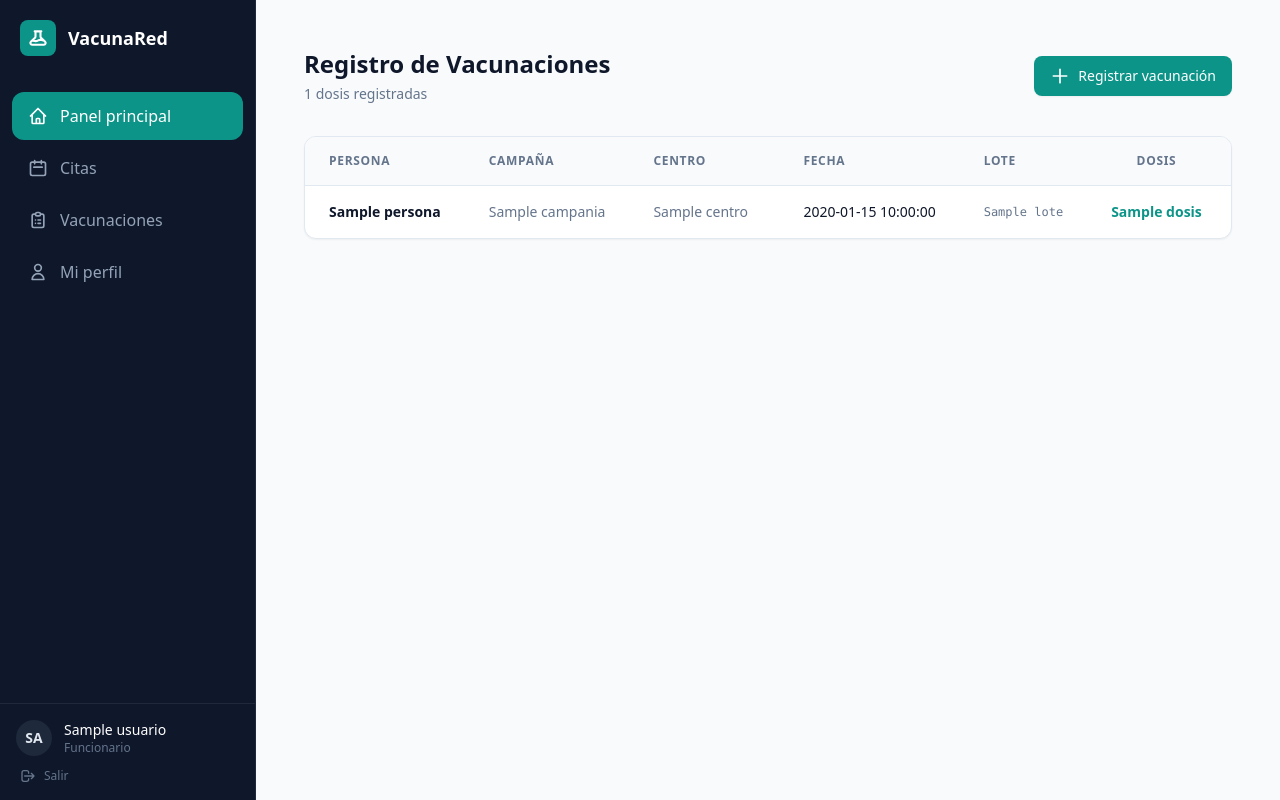
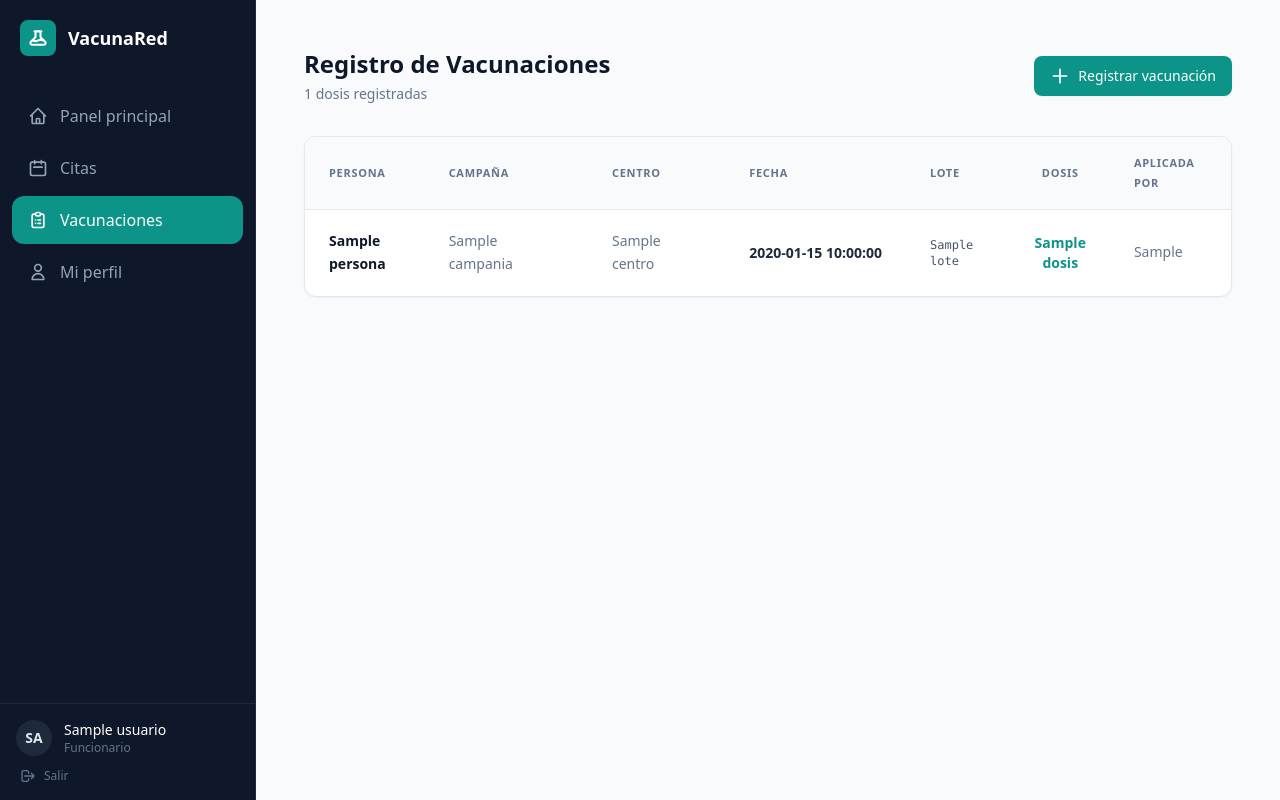
Before and after one commit to ignacio-231/Grupo9_dise-o_de_software, a Flask app: template src/templates/funcionario_vacunaciones.html in a window 1280 px wide. Run offline with Flask 3, Linux system fonts and the light colour scheme; the template is opened without the code that fills it: most values are stand-ins (such as "Sample title", 1, 10 or a date in 2020); some libraries are stand-ins or nearby versions.

Commit message:
interfaz para funcionarios

```diff
--- a/src/app.py
+++ b/src/app.py
@@ -2,7 +2,7 @@ from flask import Flask, render_template, request, redirect, url_for, session, f
 from base_datos_memoria import BaseDatosMemoria
 from datos_de_prueba import cargar_datos_de_prueba
 from facade_sistema import SistemaVacunacionFacade
-from modelos import Cita
+from modelos import Cita, Vacunacion  # <-- CORRECCIÓN: Se agrega Vacunacion aquí
 
 app = Flask(__name__)
 app.secret_key = "vacunared_secret_key_provisional"
@@ -198,7 +198,6 @@ def cancelar_cita(id_cita):
         print(f"Error al cancelar o enviar correo: {e}")
 
     # --- REDIRECCIÓN INTELIGENTE ---
-    # Si quien canceló la cita es un funcionario, vuelve a su panel. Si no, al de ciudadano.
     if session.get('rol') == 'VACUNADOR':
         return redirect(url_for('vista_citas_funcionario'))
     return redirect(url_for('vista_mis_citas'))
@@ -275,7 +274,6 @@ def vista_citas_funcionario():
         return redirect(url_for('vista_login'))
     usuario = sistema.seguridad.obtener_usuario(session['token'])
 
-    # Buscamos todas las citas programadas para mostrarlas en la tabla
     citas_todas = []
     for c in base_datos.citas.values():
         if c.estado in ["PROGRAMADA", "CONFIRMADA"]:
@@ -283,7 +281,6 @@ def vista_citas_funcionario():
             campania = base_datos.campanias.get(c.id_campania)
             centro = base_datos.centros.get(c.id_centro)
 
-            # Formateamos la hora para que quede limpia ("09:00")
             partes_fecha = c.fecha_hora.split(" a las ")
             fecha_sola = partes_fecha[0] if len(partes_fecha) > 0 else c.fecha_hora
             hora_sola = partes_fecha[1].replace(" hrs", "") if len(partes_fecha) > 1 else ""
@@ -310,32 +307,40 @@ def asignar_cita_funcionario():
         return redirect(url_for('vista_login'))
 
     try:
-        # El Funcionario se agenda la cita a SÍ MISMO
-        id_paciente = session['id_usuario']
-
         id_campania = int(request.form.get('campania'))
         id_centro = int(request.form.get('centro'))
         fecha = request.form.get('fecha')
         horario = request.form.get('horario')
 
-        # Validamos que el funcionario NO tenga ya una cita activa en esta campaña
+        id_paciente = session['id_usuario']
+
         cita_existente = next((c for c in base_datos.citas.values()
                                if c.id_persona == id_paciente
                                and c.id_campania == id_campania
                                and c.estado in ["PROGRAMADA", "CONFIRMADA"]), None)
 
         if cita_existente:
-            print("Bloqueado: Ya tienes una cita activa para esta campaña.")
+            flash("Ya tienes una cita activa para esta campaña.", "error")
             return redirect(url_for('vista_citas_funcionario'))
 
+        nueva_cita_id = max(base_datos.citas.keys()) + 1 if base_datos.citas else 1
         fecha_formateada = f"{fecha} a las {horario} hrs"
 
-        # Usamos el método original de tu sistema
-        sistema.reservar_cita(session['token'], id_centro, id_campania, fecha_formateada)
-        print(f"Éxito: Cita personal asignada al Funcionario {id_paciente}.")
+        nueva_cita = Cita(
+            id_cita=nueva_cita_id,
+            id_persona=id_paciente,
+            id_centro=id_centro,
+            id_campania=id_campania,
+            fecha_hora=fecha_formateada,
+            estado="PROGRAMADA"
+        )
+
+        base_datos.citas[nueva_cita_id] = nueva_cita
+        flash("Cita agendada exitosamente.", "success")
 
     except Exception as e:
-        print(f"Error al asignar cita personal de funcionario: {e}")
+        print(f"Error al asignar: {e}")
+        flash("Ocurrió un error inesperado.", "error")
 
     return redirect(url_for('vista_citas_funcionario'))
 
@@ -343,15 +348,57 @@ def asignar_cita_funcionario():
 def vista_vacunaciones_funcionario():
     if 'token' not in session or session.get('rol') != 'VACUNADOR':
         return redirect(url_for('vista_login'))
+
     usuario = sistema.seguridad.obtener_usuario(session['token'])
+    registros = []
 
-    registros = [
-        {"persona": "Carlos Muñoz Riquelme", "campania": "Influenza Invierno 2026", "centro": "Hospital San Borja Arriarán", "fecha": "03/07/2026", "lote": "FL-2026-B12", "dosis": 1, "aplicada_por": "Ana Torres"},
-        {"persona": "María González López", "campania": "Influenza Invierno 2026", "centro": "Hospital San Borja Arriarán", "fecha": "20/06/2026", "lote": "FL-2026-B12", "dosis": 1, "aplicada_por": "Valentina Morales"},
-        {"persona": "Diego Fernández Castro", "campania": "COVID-19 Refuerzo Bivalente 2026", "centro": "CESFAM Carol Urzúa", "fecha": "15/05/2026", "lote": "PF-2026-A34", "dosis": 1, "aplicada_por": "Valentina Morales"},
-        {"persona": "Carlos Muñoz Riquelme", "campania": "Hepatitis B — Funcionarios de Salud", "centro": "Hospital San Borja Arriarán", "fecha": "10/02/2026", "lote": "EN-2026-A01", "dosis": 1, "aplicada_por": "Ana Torres"}
-    ]
-    return render_template('funcionario_vacunaciones.html', usuario=usuario, registros=registros)
+    for v in base_datos.vacunaciones.values():
+        cita = base_datos.citas.get(v.id_cita)
+        if cita:
+            persona = base_datos.usuarios.get(cita.id_persona)
+            registros.append({
+                "persona": persona.nombre if persona else "Desconocido",
+                "campania": base_datos.campanias.get(cita.id_campania).nombre,
+                "centro": base_datos.centros.get(cita.id_centro).nombre,
+                "fecha": cita.fecha_hora.split(" ")[0],
+                "lote": v.id_lote,
+                "dosis": 1,
+                "aplicada_por": usuario.nombre
+            })
+
+    citas_pendientes = [c for c in base_datos.citas.values() if c.estado == "PROGRAMADA"]
+
+    return render_template('funcionario_vacunaciones.html',
+                           usuario=usuario,
+                           registros=registros,
+                           citas_pendientes=citas_pendientes)
+
+@app.route('/funcionario/registrar-vacunacion', methods=['POST'])
+def registrar_vacunacion_func():
+    if 'token' not in session or session.get('rol') != 'VACUNADOR':
+        return redirect(url_for('vista_login'))
+
+    try:
+        id_cita = int(request.form.get('id_cita'))
+        lote = request.form.get('lote')
+
+        if id_cita in base_datos.citas:
+            cita = base_datos.citas[id_cita]
+            cita.estado = "REALIZADA"
+
+            nuevo_id_vac = max(base_datos.vacunaciones.keys()) + 1 if base_datos.vacunaciones else 1
+
+            base_datos.vacunaciones[nuevo_id_vac] = Vacunacion(
+                id_vacunacion=nuevo_id_vac,
+                id_cita=id_cita,
+                id_lote=lote
+            )
+            print(f"Éxito: Vacunación {nuevo_id_vac} registrada para la cita {id_cita}.")
+
+    except Exception as e:
+        print(f"Error al registrar vacunación: {e}")
+
+    return redirect(url_for('vista_vacunaciones_funcionario'))
 
 @app.route('/funcionario/perfil')
 def vista_perfil_funcionario():
--- a/src/templates/funcionario_vacunaciones.html
+++ b/src/templates/funcionario_vacunaciones.html
@@ -2,74 +2,146 @@
 <html lang="es">
 <head>
     <meta charset="UTF-8">
-    <title>VacunaRed - Dashboard Funcionario</title>
+    <title>VacunaRed - Registro Vacunaciones</title>
     <script src="https://cdn.tailwindcss.com"></script>
     <script>tailwind.config = { theme: { extend: { colors: { brand: '#0D9488', sidebarBg: '#0F172A', mainBg: '#F8FAFC' } } } }</script>
 </head>
 <body class="bg-mainBg font-sans flex h-screen overflow-hidden">
-    <!-- SIDEBAR FUNCIONARIO -->
+
     <aside class="w-64 bg-sidebarBg text-slate-300 flex flex-col justify-between border-r border-slate-800">
         <div>
             <div class="p-5 flex items-center space-x-3">
-                <div class="bg-brand text-white p-2 rounded-lg"><svg class="w-5 h-5" fill="none" stroke="currentColor" stroke-width="2.5" viewBox="0 0 24 24"><path stroke-linecap="round" stroke-linejoin="round" d="M19.428 15.428a2 2 0 00-1.022-.547l-2.387-.477a6 6 0 00-3.86.517l-.318.158a6 6 0 01-3.86.517L6.05 15.21a2 2 0 00-1.806.547M8 4h8l-1 1v5.172a2 2 0 00.586 1.414l5 5c1.26 1.26.367 3.414-1.415 3.414H4.828c-1.782 0-2.674-2.154-1.414-3.414l5-5A2 2 0 009 10.172V5L8 4z"></path></svg></div>
+                <div class="bg-brand text-white p-2 rounded-lg">
+                    <svg class="w-5 h-5" fill="none" stroke="currentColor" stroke-width="2.5" viewBox="0 0 24 24">
+                        <path stroke-linecap="round" stroke-linejoin="round" d="M19.428 15.428a2 2 0 00-1.022-.547l-2.387-.477a6 6 0 00-3.86.517l-.318.158a6 6 0 01-3.86.517L6.05 15.21a2 2 0 00-1.806.547M8 4h8l-1 1v5.172a2 2 0 00.586 1.414l5 5c1.26 1.26.367 3.414-1.415 3.414H4.828c-1.782 0-2.674-2.154-1.414-3.414l5-5A2 2 0 009 10.172V5L8 4z"></path>
+                    </svg>
+                </div>
                 <span class="text-lg font-bold text-white">VacunaRed</span>
             </div>
             <nav class="mt-4 px-3 space-y-1">
-                <a href="{{ url_for('vista_dashboard_funcionario') }}" class="flex items-center space-x-3 px-4 py-3 bg-brand text-white rounded-xl font-medium transition-all"><svg class="w-5 h-5" fill="none" stroke="currentColor" stroke-width="2" viewBox="0 0 24 24"><path stroke-linecap="round" stroke-linejoin="round" d="M3 12l2-2m0 0l7-7 7 7M5 10v10a1 1 0 001 1h3m10-11l2 2m-2-2v10a1 1 0 01-1 1h-3m-6 0a1 1 0 001-1v-4a1 1 0 011-1h2a1 1 0 011 1v4a1 1 0 001 1m-6 0h6"></path></svg><span>Panel principal</span></a>
-                <a href="{{ url_for('vista_citas_funcionario') }}" class="flex items-center space-x-3 px-4 py-3 text-slate-400 hover:bg-slate-800/60 hover:text-white rounded-xl transition-all"><svg class="w-5 h-5" fill="none" stroke="currentColor" stroke-width="2" viewBox="0 0 24 24"><path stroke-linecap="round" stroke-linejoin="round" d="M8 7V3m8 4V3m-9 8h10M5 21h14a2 2 0 002-2V7a2 2 0 00-2-2H5a2 2 0 00-2 2v12a2 2 0 002 2z"></path></svg><span>Citas</span></a>
-                <a href="{{ url_for('vista_vacunaciones_funcionario') }}" class="flex items-center space-x-3 px-4 py-3 text-slate-400 hover:bg-slate-800/60 hover:text-white rounded-xl transition-all"><svg class="w-5 h-5" fill="none" stroke="currentColor" stroke-width="2" viewBox="0 0 24 24"><path stroke-linecap="round" stroke-linejoin="round" d="M9 5H7a2 2 0 00-2 2v12a2 2 0 002 2h10a2 2 0 002-2V7a2 2 0 00-2-2h-2M9 5a2 2 0 002 2h2a2 2 0 002-2M9 5a2 2 0 012-2h2a2 2 0 012 2m-3 7h3m-3 4h3m-6-4h.01M9 16h.01"></path></svg><span>Vacunaciones</span></a>
-                <a href="{{ url_for('vista_perfil_funcionario') }}" class="flex items-center space-x-3 px-4 py-3 text-slate-400 hover:bg-slate-800/60 hover:text-white rounded-xl transition-all"><svg class="w-5 h-5" fill="none" stroke="currentColor" stroke-width="2" viewBox="0 0 24 24"><path stroke-linecap="round" stroke-linejoin="round" d="M16 7a4 4 0 11-8 0 4 4 0 018 0zM12 14a7 7 0 00-7 7h14a7 7 0 00-7-7z"></path></svg><span>Mi perfil</span></a>
+                <a href="{{ url_for('vista_dashboard_funcionario') }}" class="flex items-center space-x-3 px-4 py-3 text-slate-400 hover:bg-slate-800/60 hover:text-white rounded-xl transition-all">
+                    <svg class="w-5 h-5" fill="none" stroke="currentColor" stroke-width="2" viewBox="0 0 24 24">
+                        <path stroke-linecap="round" stroke-linejoin="round" d="M3 12l2-2m0 0l7-7 7 7M5 10v10a1 1 0 001 1h3m10-11l2 2m-2-2v10a1 1 0 01-1 1h-3m-6 0a1 1 0 001-1v-4a1 1 0 011-1h2a1 1 0 011 1v4a1 1 0 001 1m-6 0h6"></path>
+                    </svg>
+                    <span>Panel principal</span>
+                </a>
+                <a href="{{ url_for('vista_citas_funcionario') }}" class="flex items-center space-x-3 px-4 py-3 text-slate-400 hover:bg-slate-800/60 hover:text-white rounded-xl transition-all">
+                    <svg class="w-5 h-5" fill="none" stroke="currentColor" stroke-width="2" viewBox="0 0 24 24">
+                        <path stroke-linecap="round" stroke-linejoin="round" d="M8 7V3m8 4V3m-9 8h10M5 21h14a2 2 0 002-2V7a2 2 0 00-2-2H5a2 2 0 00-2 2v12a2 2 0 002 2z"></path>
+                    </svg>
+                    <span>Citas</span>
+                </a>
+                <a href="{{ url_for('vista_vacunaciones_funcionario') }}" class="flex items-center space-x-3 px-4 py-3 bg-brand text-white rounded-xl font-medium transition-all">
+                    <svg class="w-5 h-5" fill="none" stroke="currentColor" stroke-width="2" viewBox="0 0 24 24">
+                        <path stroke-linecap="round" stroke-linejoin="round" d="M9 5H7a2 2 0 00-2 2v12a2 2 0 002 2h10a2 2 0 002-2V7a2 2 0 00-2-2h-2M9 5a2 2 0 002 2h2a2 2 0 002-2M9 5a2 2 0 012-2h2a2 2 0 012 2m-3 7h3m-3 4h3m-6-4h.01M9 16h.01"></path>
+                    </svg>
+                    <span>Vacunaciones</span>
+                </a>
+                <a href="{{ url_for('vista_perfil_funcionario') }}" class="flex items-center space-x-3 px-4 py-3 text-slate-400 hover:bg-slate-800/60 hover:text-white rounded-xl transition-all">
+                    <svg class="w-5 h-5" fill="none" stroke="currentColor" stroke-width="2" viewBox="0 0 24 24">
+                        <path stroke-linecap="round" stroke-linejoin="round" d="M16 7a4 4 0 11-8 0 4 4 0 018 0zM12 14a7 7 0 00-7 7h14a7 7 0 00-7-7z"></path>
+                    </svg>
+                    <span>Mi perfil</span>
+                </a>
             </nav>
         </div>
         <div class="p-4 border-t border-slate-800">
             <div class="flex items-center space-x-3 mb-3">
                 <div class="bg-slate-800 text-slate-200 h-9 w-9 rounded-full flex items-center justify-center font-bold text-sm uppercase">{{ usuario.nombre[:2] }}</div>
-                <div class="truncate"><p class="text-sm font-medium text-white truncate">{{ usuario.nombre }}</p><p class="text-xs text-slate-500">Funcionario</p></div>
+                <div class="truncate">
+                    <p class="text-sm font-medium text-white truncate">{{ usuario.nombre }}</p>
+                    <p class="text-xs text-slate-500">Funcionario</p>
+                </div>
             </div>
-            <a href="/logout" class="flex items-center space-x-2 text-xs text-slate-500 hover:text-red-400 transition-colors pl-1"><svg class="w-4 h-4" fill="none" stroke="currentColor" stroke-width="2" viewBox="0 0 24 24"><path stroke-linecap="round" stroke-linejoin="round" d="M17 16l4-4m0 0l-4-4m4 4H7m6 4v1a3 3 0 01-3 3H6a3 3 0 01-3-3V7a3 3 0 013-3h4a3 3 0 013 3v1"></path></svg><span>Salir</span></a>
+            <a href="/logout" class="flex items-center space-x-2 text-xs text-slate-500 hover:text-red-400 transition-colors pl-1">
+                <svg class="w-4 h-4" fill="none" stroke="currentColor" stroke-width="2" viewBox="0 0 24 24">
+                    <path stroke-linecap="round" stroke-linejoin="round" d="M17 16l4-4m0 0l-4-4m4 4H7m6 4v1a3 3 0 01-3 3H6a3 3 0 01-3-3V7a3 3 0 013-3h4a3 3 0 013 3v1"></path>
+                </svg>
+                <span>Salir</span>
+            </a>
         </div>
     </aside>
 
-    <!-- CONTENIDO PRINCIPAL -->
-   <main class="flex-1 overflow-y-auto p-8 lg:p-12">
+    <main class="flex-1 overflow-y-auto p-8 lg:p-12">
         <div class="mb-8 flex justify-between items-center">
             <div>
                 <h1 class="text-2xl font-extrabold text-slate-900">Registro de Vacunaciones</h1>
                 <p class="text-sm text-slate-500 mt-1">{{ registros|length }} dosis registradas</p>
             </div>
-            <button class="bg-brand hover:bg-teal-800 text-white text-sm font-medium py-2.5 px-4 rounded-lg flex items-center space-x-2 transition-colors shadow-sm">
+            <button onclick="document.getElementById('modal-registrar').classList.remove('hidden')"
+                    class="bg-brand hover:bg-teal-800 text-white text-sm font-medium py-2.5 px-4 rounded-lg flex items-center space-x-2 transition-colors shadow-sm">
                 <svg class="w-5 h-5" fill="none" stroke="currentColor" stroke-width="2" viewBox="0 0 24 24"><path stroke-linecap="round" stroke-linejoin="round" d="M12 4v16m8-8H4"></path></svg>
                 <span>Registrar vacunación</span>
             </button>
         </div>
 
         <div class="bg-white rounded-xl border border-slate-200 shadow-sm overflow-hidden">
-            <table class="min-w-full text-left text-sm whitespace-nowrap">
+            <table class="min-w-full text-left text-sm">
                 <thead class="uppercase tracking-wider border-b border-slate-200 bg-slate-50">
                     <tr>
-                        <th scope="col" class="px-6 py-4 text-xs font-semibold text-slate-500">Persona</th>
-                        <th scope="col" class="px-6 py-4 text-xs font-semibold text-slate-500">Campaña</th>
-                        <th scope="col" class="px-6 py-4 text-xs font-semibold text-slate-500">Centro</th>
-                        <th scope="col" class="px-6 py-4 text-xs font-semibold text-slate-500">Fecha</th>
-                        <th scope="col" class="px-6 py-4 text-xs font-semibold text-slate-500">Lote</th>
-                        <th scope="col" class="px-6 py-4 text-xs font-semibold text-slate-500 text-center">Dosis</th>
-                        <th scope="col" class="px-6 py-4 text-xs font-semibold text-slate-500">Aplicada por</th>
+                        <th scope="col" class="px-6 py-4 text-[11px] font-bold text-slate-500">Persona</th>
+                        <th scope="col" class="px-6 py-4 text-[11px] font-bold text-slate-500">Campaña</th>
+                        <th scope="col" class="px-6 py-4 text-[11px] font-bold text-slate-500">Centro</th>
+                        <th scope="col" class="px-6 py-4 text-[11px] font-bold text-slate-500">Fecha</th>
+                        <th scope="col" class="px-6 py-4 text-[11px] font-bold text-slate-500">Lote</th>
+                        <th scope="col" class="px-6 py-4 text-[11px] font-bold text-slate-500 text-center">Dosis</th>
+                        <th scope="col" class="px-6 py-4 text-[11px] font-bold text-slate-500">Aplicada por</th>
                     </tr>
                 </thead>
                 <tbody class="divide-y divide-slate-100">
-                    {% for reg in registros %}
-                    <tr class="hover:bg-slate-50/50 transition-colors">
-                        <td class="px-6 py-4 font-bold text-slate-900">{{ reg.persona }}</td>
-                        <td class="px-6 py-4 text-slate-500">{{ reg.campania }}</td>
-                        <td class="px-6 py-4 text-slate-500 whitespace-normal min-w-[150px]">{{ reg.centro }}</td>
-                        <td class="px-6 py-4 text-slate-900 font-medium">{{ reg.fecha }}</td>
-                        <td class="px-6 py-4 text-slate-500 font-mono text-xs">{{ reg.lote }}</td>
-                        <td class="px-6 py-4 text-brand font-bold text-center">{{ reg.dosis }}</td>
-                        <td class="px-6 py-4 text-slate-500">{{ reg.aplicada_por }}</td>
-                    </tr>
-                    {% endfor %}
+                    {% if registros %}
+                        {% for reg in registros %}
+                        <tr class="hover:bg-slate-50/50 transition-colors">
+                            <td class="px-6 py-5 font-bold text-slate-900 w-32 whitespace-normal leading-relaxed">{{ reg.persona }}</td>
+                            <td class="px-6 py-5 text-slate-500 w-48 whitespace-normal leading-relaxed">{{ reg.campania }}</td>
+                            <td class="px-6 py-5 text-slate-500 w-40 whitespace-normal leading-relaxed">{{ reg.centro }}</td>
+                            <td class="px-6 py-5 font-bold text-slate-800 whitespace-nowrap">{{ reg.fecha }}</td>
+                            <td class="px-6 py-5 text-slate-600 font-mono text-xs w-28 whitespace-normal break-words">{{ reg.lote }}</td>
+                            <td class="px-6 py-5 text-brand font-bold text-center">{{ reg.dosis }}</td>
+                            <td class="px-6 py-5 text-slate-500 w-32 whitespace-normal leading-relaxed">{{ reg.aplicada_por }}</td>
+                        </tr>
+                        {% endfor %}
+                    {% else %}
+                        <tr>
+                            <td colspan="7" class="px-6 py-12 text-center text-slate-500">Sin registros</td>
+                        </tr>
+                    {% endif %}
                 </tbody>
             </table>
+        </div>
+
+        <div id="modal-registrar" class="fixed inset-0 bg-slate-900/50 z-50 hidden flex items-center justify-center backdrop-blur-sm">
+            <div class="bg-white rounded-xl shadow-xl w-full max-w-lg overflow-hidden border border-slate-200">
+                <div class="flex justify-between items-center p-5 border-b border-slate-100">
+                    <h2 class="text-lg font-bold text-slate-900">Registrar nueva vacunación</h2>
+                    <button type="button" onclick="document.getElementById('modal-registrar').classList.add('hidden')" class="text-slate-400 hover:text-slate-700 transition-colors">
+                        <svg class="w-5 h-5" fill="none" stroke="currentColor" stroke-width="2" viewBox="0 0 24 24"><path stroke-linecap="round" stroke-linejoin="round" d="M6 18L18 6M6 6l12 12"></path></svg>
+                    </button>
+                </div>
+                <form action="{{ url_for('registrar_vacunacion_func') }}" method="POST" class="p-6 space-y-4">
+                    <div>
+                        <label class="text-[11px] font-bold tracking-wider text-slate-500 uppercase block mb-1.5">Cita Pendiente *</label>
+                        <select name="id_cita" required class="w-full px-3 py-2.5 bg-white border border-slate-300 rounded-lg text-sm text-slate-700 focus:outline-none focus:border-brand focus:ring-1 focus:ring-brand">
+                            <option value="">Seleccionar cita pendiente...</option>
+                            {% for c in citas_pendientes %}
+                                <option value="{{ c.id_cita }}">Cita #{{ c.id_cita }}</option>
+                            {% endfor %}
+                        </select>
+                    </div>
+                    <div>
+                        <label class="text-[11px] font-bold tracking-wider text-slate-500 uppercase block mb-1.5">Lote de Vacuna *</label>
+                        <input type="text" name="lote" required class="w-full px-3 py-2.5 bg-white border border-slate-300 rounded-lg text-sm focus:outline-none focus:border-brand focus:ring-1 focus:ring-brand" placeholder="Ej: FL-2026-B12">
+                    </div>
+                    <div class="pt-4 mt-2 flex justify-end space-x-3">
+                        <button type="button" onclick="document.getElementById('modal-registrar').classList.add('hidden')" class="px-5 py-2.5 text-sm font-medium text-slate-700 bg-white border border-slate-300 rounded-lg hover:bg-slate-50 transition-colors">
+                            Cancelar
+                        </button>
+                        <button type="submit" class="px-5 py-2.5 text-sm font-medium text-white bg-brand border border-transparent rounded-lg hover:bg-teal-800 transition-colors shadow-sm">
+                            Registrar
+                        </button>
+                    </div>
+                </form>
+            </div>
         </div>
     </main>
 </body>
```
